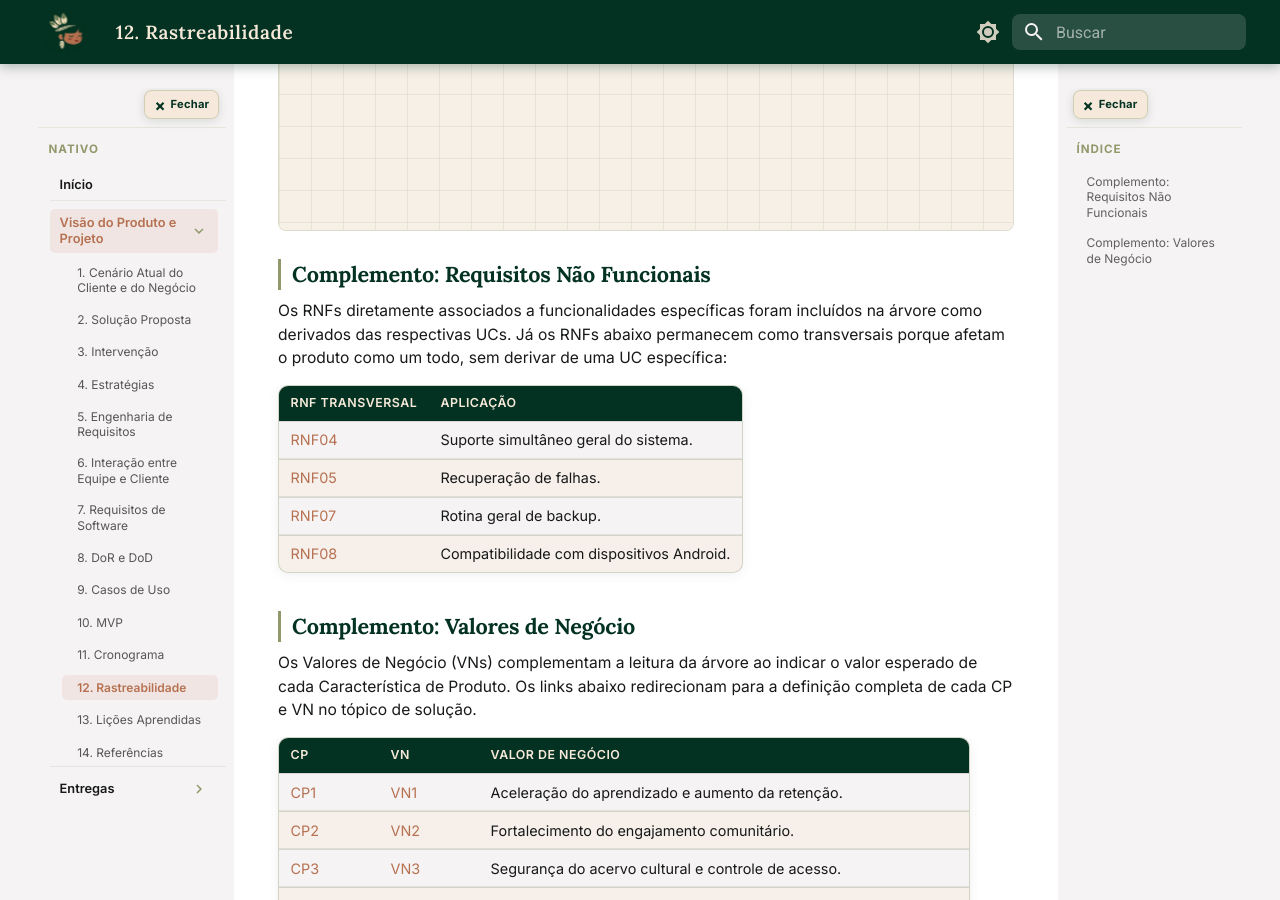
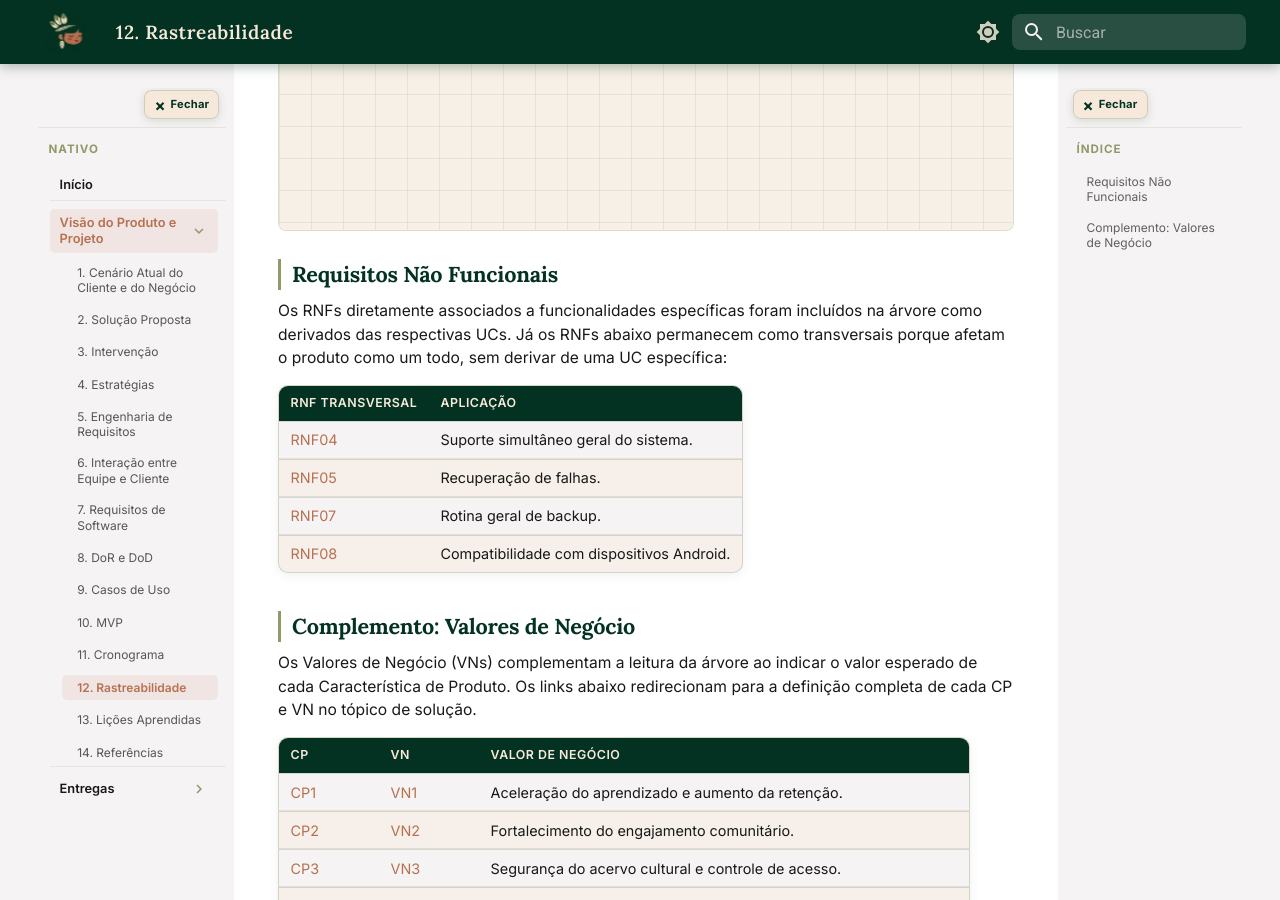
Before and after one commit to mdsreq-fga-unb/REQ-2026.1-T02-Nativo, an MkDocs documentation site: the page built from docs/visao/rastreabilidade.md, in a window 1280 px wide and 900 px high, scrolled down 875 px. Built offline with MkDocs 1.6.1 and Material for MkDocs 9.7.7, drawn with Linux system fonts in a browser that asks for light colours.

```diff
--- a/docs/visao/rastreabilidade.md
+++ b/docs/visao/rastreabilidade.md
@@ -18,7 +18,7 @@ Arraste o mapa para navegar, use a roda do mouse para aproximar ou afastar e aci
   <div class="traceability-map" data-trace-tree role="application" aria-label="Árvore de rastreabilidade do projeto Nativo"></div>
 </div>
 
-## Complemento: Requisitos Não Funcionais
+## Requisitos Não Funcionais
 
 Os RNFs diretamente associados a funcionalidades específicas foram incluídos na árvore como derivados das respectivas UCs. Já os RNFs abaixo permanecem como transversais porque afetam o produto como um todo, sem derivar de uma UC específica:
 
```
Also changed, not shown: docs/visao/cronograma.md (+1 -1 lines).
